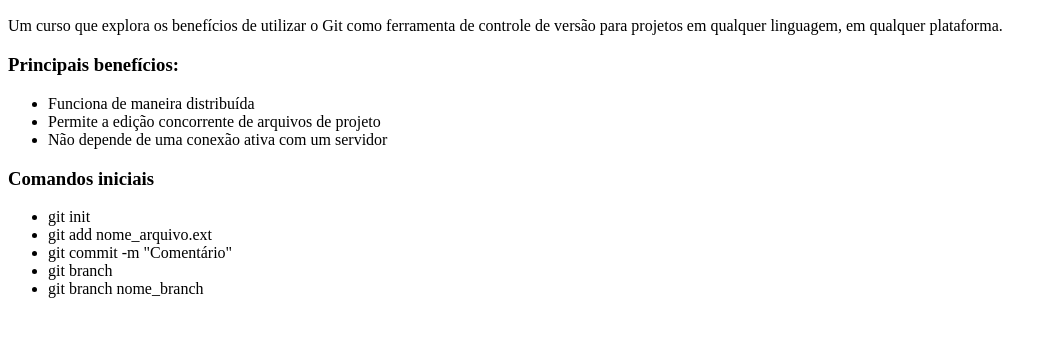
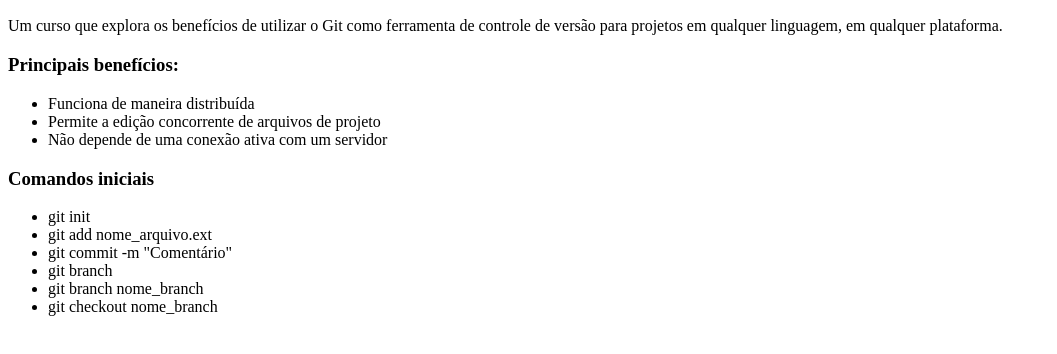
Before and after one commit to paulocsilvajr/curso-git, a plain HTML site: page index.html in a window 1280 px wide. Shown: the part 96-450 px from the top of the page, without its empty margins (0-1057 px from the left). Drawn offline with Linux system fonts and the light colour scheme.

Commit message:
Adicionado item na lista

```diff
--- a/index.html
+++ b/index.html
@@ -20,6 +20,7 @@
 			<li>git commit -m "Comentário"</li>
             <li>git branch</li>
             <li>git branch nome_branch</li>
+            <li>git checkout nome_branch</li>
 		</ul>
 	</body>
 
```
